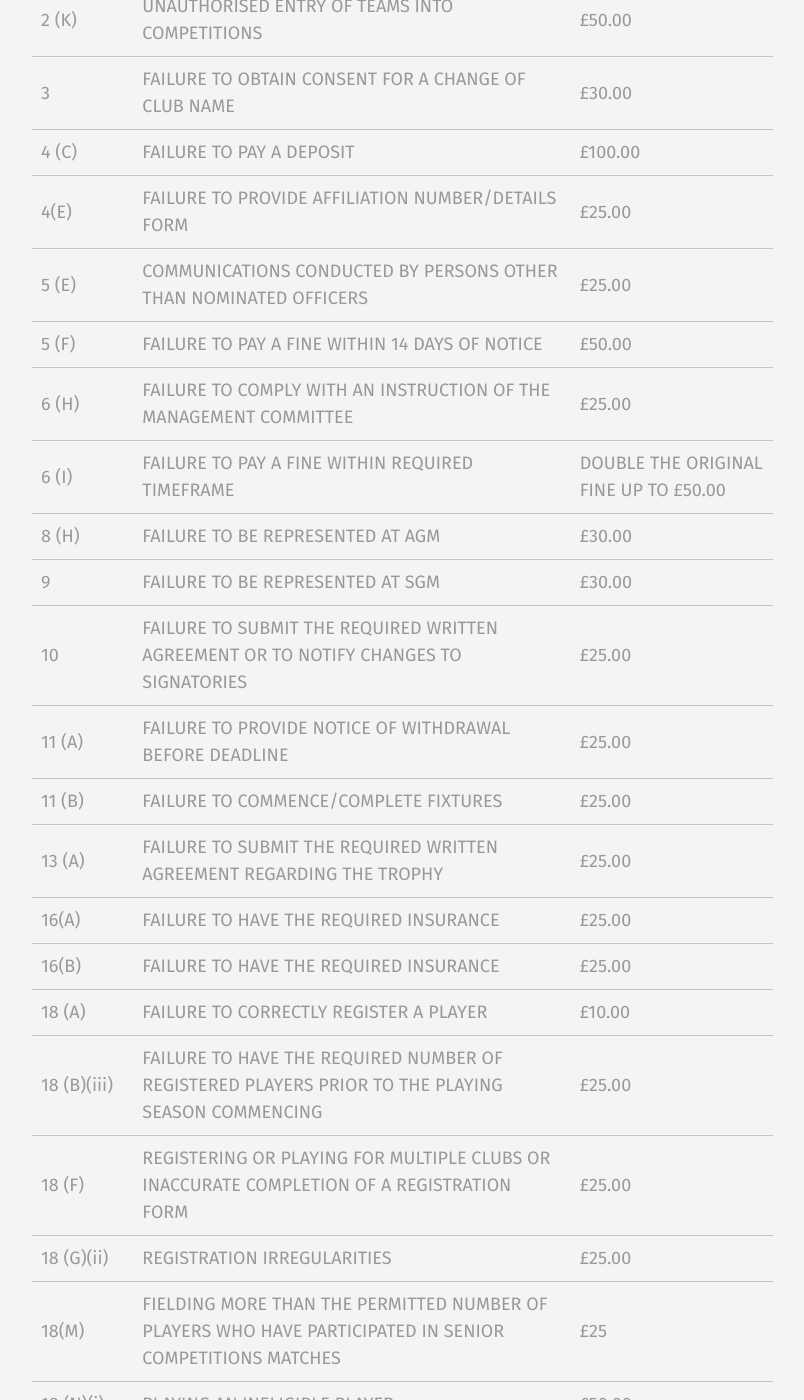
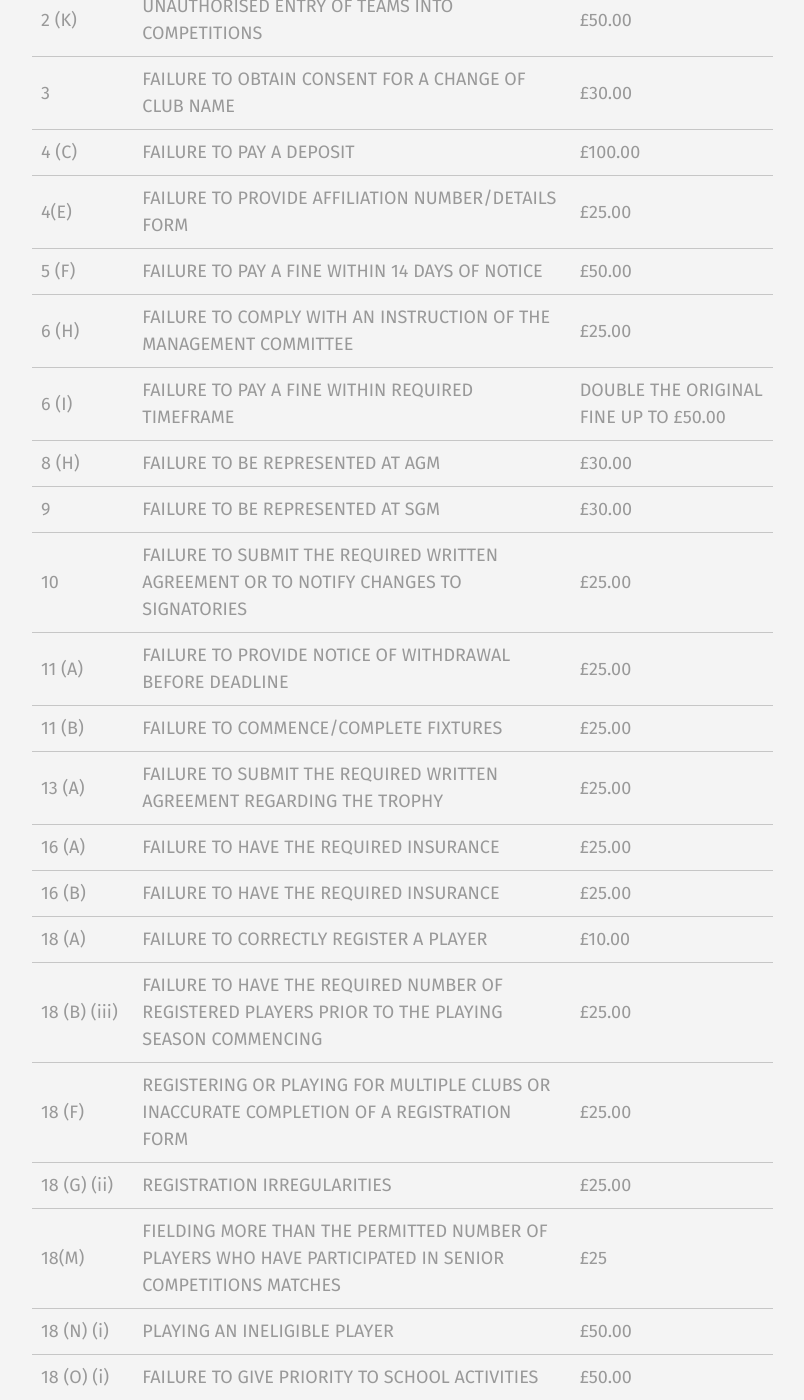
Before and after one commit to rotherleague/Rother, a Jekyll site: the page built from rules.md, in a window 1280 px wide and 1400 px high, scrolled down 52699 px. Shown: the whole window, without its empty margins (56-860 px from the left). Built offline with Jekyll 4.4.1, drawn with Linux system fonts in a browser that asks for light colours; nearby versions of some CDN libraries; some of the changed text lies outside the part shown.

Commit message:
Update 23.md

```diff
--- a/_includes/rules/23.md
+++ b/_includes/rules/23.md
@@ -50,7 +50,6 @@ Match Officials will be paid their fees and/or expenses by the home Club before/
 | 3            | FAILURE TO OBTAIN CONSENT FOR A CHANGE OF CLUB NAME   | £30.00 |
 | 4 (C)        | FAILURE TO PAY A DEPOSIT                              | £100.00 |
 | 4(E)         | FAILURE TO PROVIDE AFFILIATION NUMBER/DETAILS FORM    | £25.00 |
-| 5 (E)        | COMMUNICATIONS CONDUCTED BY PERSONS OTHER THAN NOMINATED OFFICERS | £25.00 |
 | 5 (F)        | FAILURE TO PAY A FINE WITHIN 14 DAYS OF NOTICE        | £50.00 |
 | 6 (H)        | FAILURE TO COMPLY WITH AN INSTRUCTION OF THE MANAGEMENT COMMITTEE | £25.00 |
 | 6 (I)        | FAILURE TO PAY A FINE WITHIN REQUIRED TIMEFRAME | DOUBLE THE ORIGINAL FINE UP TO £50.00 |
@@ -60,18 +59,18 @@ Match Officials will be paid their fees and/or expenses by the home Club before/
 | 11 (A)       | FAILURE TO PROVIDE NOTICE OF WITHDRAWAL BEFORE DEADLINE | £25.00 |
 | 11 (B)       | FAILURE TO COMMENCE/COMPLETE FIXTURES                 | £25.00 |
 | 13 (A)       | FAILURE TO SUBMIT THE REQUIRED WRITTEN AGREEMENT REGARDING THE TROPHY | £25.00 |
-| 16(A)        | FAILURE TO HAVE THE REQUIRED INSURANCE                | £25.00 |
-|  16(B)       | FAILURE TO HAVE THE REQUIRED INSURANCE                | £25.00 |
+| 16 (A)       | FAILURE TO HAVE THE REQUIRED INSURANCE                | £25.00 |
+| 16 (B)       | FAILURE TO HAVE THE REQUIRED INSURANCE                | £25.00 |
 | 18 (A)       | FAILURE TO CORRECTLY REGISTER A PLAYER                | £10.00 |
-| 18 (B)(iii)  | FAILURE TO HAVE THE REQUIRED NUMBER OF REGISTERED PLAYERS PRIOR TO THE PLAYING SEASON COMMENCING | £25.00 |
+| 18 (B) (iii) | FAILURE TO HAVE THE REQUIRED NUMBER OF REGISTERED PLAYERS PRIOR TO THE PLAYING SEASON COMMENCING | £25.00 |
 | 18 (F)       | REGISTERING OR PLAYING FOR MULTIPLE CLUBS OR INACCURATE COMPLETION OF A REGISTRATION FORM | £25.00 |
-| 18 (G)(ii)   | REGISTRATION IRREGULARITIES                           | £25.00 |
+| 18 (G) (ii)  | REGISTRATION IRREGULARITIES                           | £25.00 |
 | 18(M)        | FIELDING MORE THAN THE PERMITTED NUMBER OF PLAYERS WHO HAVE PARTICIPATED IN SENIOR COMPETITIONS MATCHES | £25 |
-| 18 (N)(i)    | PLAYING AN INELIGIBLE PLAYER                          | £50.00 |
-| 18 (O)(i)    | FAILURE TO GIVE PRIORITY TO SCHOOL ACTIVITIES         | £50.00 |
+| 18 (N) (i)   | PLAYING AN INELIGIBLE PLAYER                          | £50.00 |
+| 18 (O) (i)   | FAILURE TO GIVE PRIORITY TO SCHOOL ACTIVITIES         | £50.00 |
 | 19           | FAILURE TO NUMBER SHIRTS                              | £5.00 (per shirt, up to an aggregate maximum of £30) |
 | 19           | DELAYING KICK OFF TO DUE TO NO CHANGE OF COLOURS      | £10.00 |
-| 20(A)        | DELAYING KICK OFF DUE TO FAILURE TO PROVIDE REQUIRED EQUIPMENT | £10.00 |
+| 20 (A)       | DELAYING KICK OFF DUE TO FAILURE TO PROVIDE REQUIRED EQUIPMENT | £10.00 |
 | 20 (B)       | FAILURE TO PLAY MATCHES ON THE DATE FIXED             | £25.00 |
 | 20 (C)       | FAILURE TO PROVIDE DETAILS OF A FIXTURE               | £25.00 |
 | 20 (D)       | PLAYING MATCH WITH LESS THAN REQUIRED NUMBER OF PLAYERS | £25.00 |
@@ -79,7 +78,7 @@ Match Officials will be paid their fees and/or expenses by the home Club before/
 | 20 (I)       | NO CAPTAIN&#39;S ARMBAND                              | £5.00 |
 | 21 (A) &amp; 21 (C) | LATE RESULT NOTIFICATION FORM                  | £20.00 |
 | 21 (B)       | FAILURE TO PROVIDE RESULT                             | £5.00 |
-| 21(D)        | PUBLISHING RESULTS/GRADING TABLES FOR FIXTURES INVOLVING U7S, U8S, U9S, U10S OR U11S | £50.00 |
+| 21 (D)       | PUBLISHING RESULTS/GRADING TABLES FOR FIXTURES INVOLVING U7S, U8S, U9S, U10S OR U11S | £50.00 |
 | 23 (C)       | FAILURE TO PROVIDE CLUB ASSISTANT REFEREE             | £25.00 |
 | 23 (E)       | FAILURE TO PAY MATCH OFFICIALS&#39; FEES AND EXPENSES | £25.00 |
 | 23 (F)       | FAILURE TO PAY MATCH OFFICIALS WHERE A MATCH IS NOT PLAYED | £25.00 |
```
